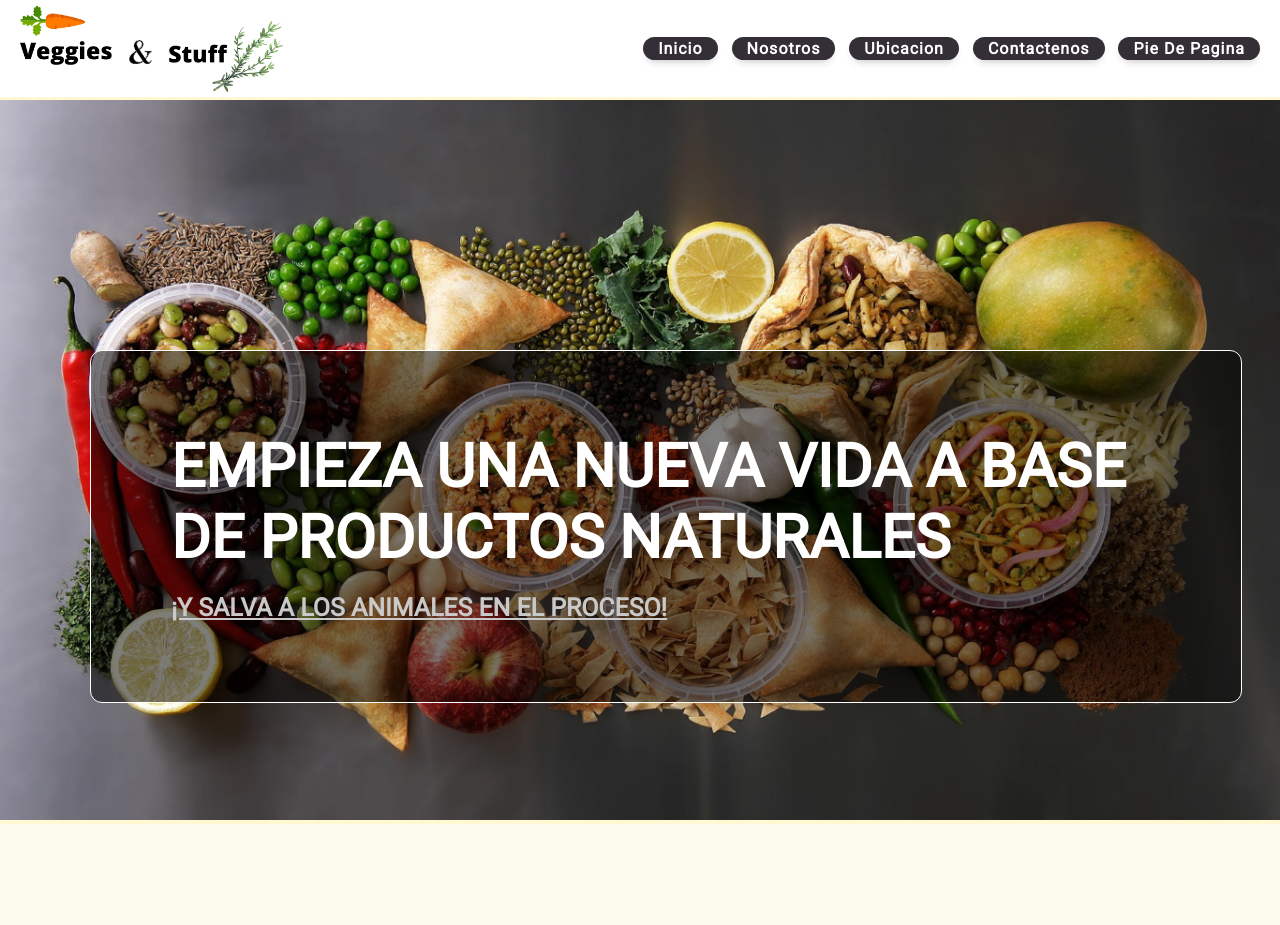
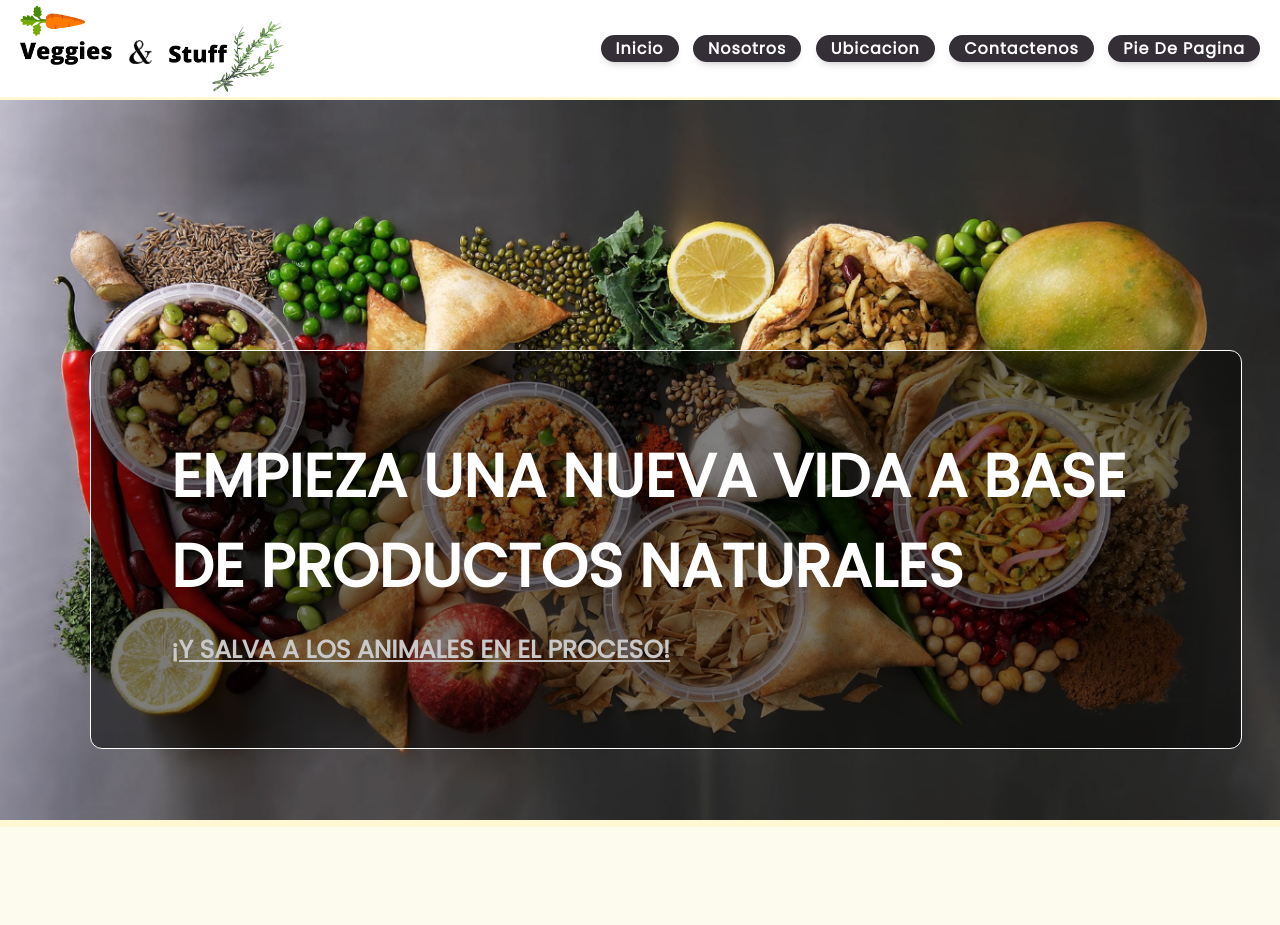
Before and after one commit to Crossbns/landing-page, a PHP site: page / in a window 1280 px wide. Shown: the top 925 px of the page. Run offline with PHP 8.4, Linux system fonts and the light colour scheme; some libraries are stand-ins or nearby versions.

Commit message:
version final

```diff
--- a/css/style.css
+++ b/css/style.css
@@ -1,4 +1,4 @@
-@import url('https://fonts.googleapis.com/css2?family=Roboto&display=swap');
+@import url('https://fonts.googleapis.com/css2?family=Poppins&family=Roboto&display=swap');
 
 
 *{
@@ -8,7 +8,7 @@
     outline: none; border: none;
     text-decoration: none;
     text-transform: capitalize;
-    font-family: 'Roboto';
+    font-family: 'Poppins', sans-serif;
     transform: .2s linear;
 }
 
```
